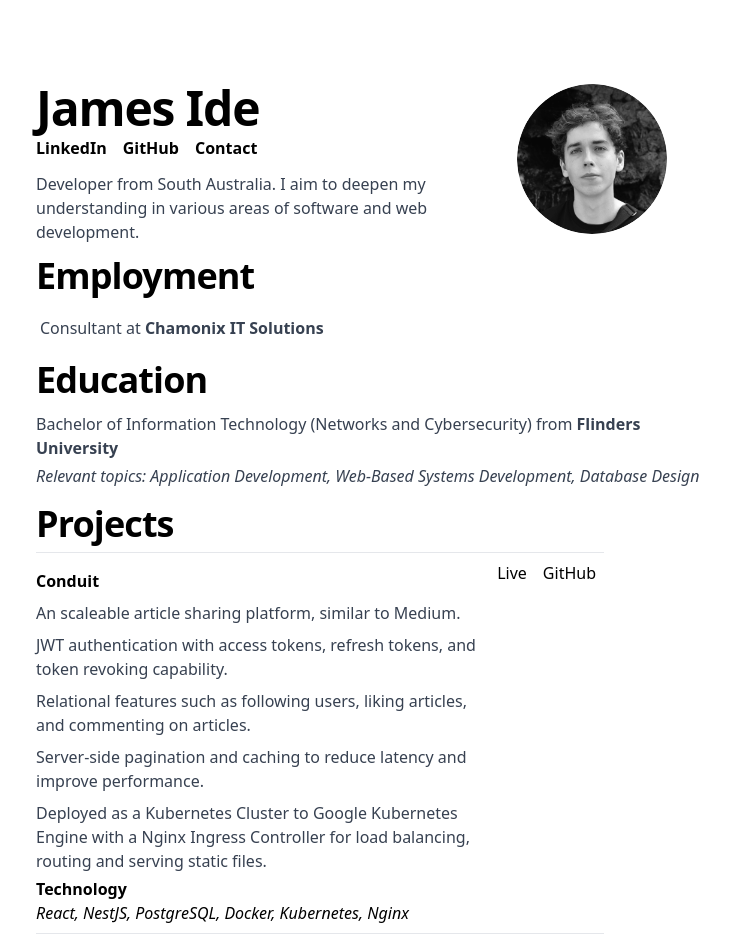
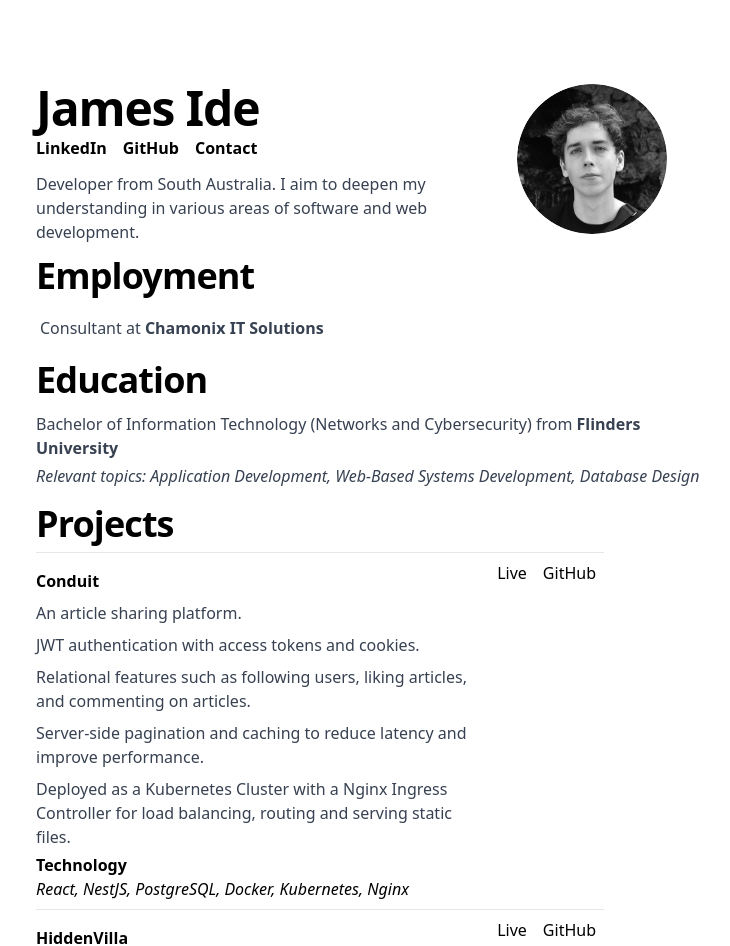
Before and after one commit to JamesIde/portfolio-ji, a Next.js app: page / in a window 1280 px wide. Shown: the top 946 px of the page, without its empty margins (272-1002 px from the left). Built offline with nearby package versions, Linux system fonts and the light colour scheme.

Commit message:
Fix readme

```diff
--- a/pages/index.js
+++ b/pages/index.js
@@ -99,11 +99,10 @@ export default function Home() {
               <div>
                 <h2 className="font-bold mt-4">Conduit</h2>
                 <p className="text-gray-700 max-w-md mt-2 mb-1">
-                  An scaleable article sharing platform, similar to Medium.
+                  An article sharing platform.
                 </p>
                 <p className="text-gray-700 max-w-md mt-2 mb-1">
-                  JWT authentication with access tokens, refresh tokens, and
-                  token revoking capability.
+                  JWT authentication with access tokens and cookies.
                 </p>
                 <p className="text-gray-700 max-w-md mt-2 mb-1">
                   Relational features such as following users, liking articles,
@@ -114,9 +113,9 @@ export default function Home() {
                   improve performance.
                 </p>
                 <p className="text-gray-700 max-w-md mt-2 mb-1">
-                  Deployed as a Kubernetes Cluster to Google Kubernetes Engine
-                  with a Nginx Ingress Controller for load balancing, routing
-                  and serving static files.
+                  Deployed as a Kubernetes Cluster with a Nginx Ingress
+                  Controller for load balancing, routing and serving static
+                  files.
                 </p>
                 <p className="font-bold text-md">Technology</p>
                 <p className="text-md italic">
```
